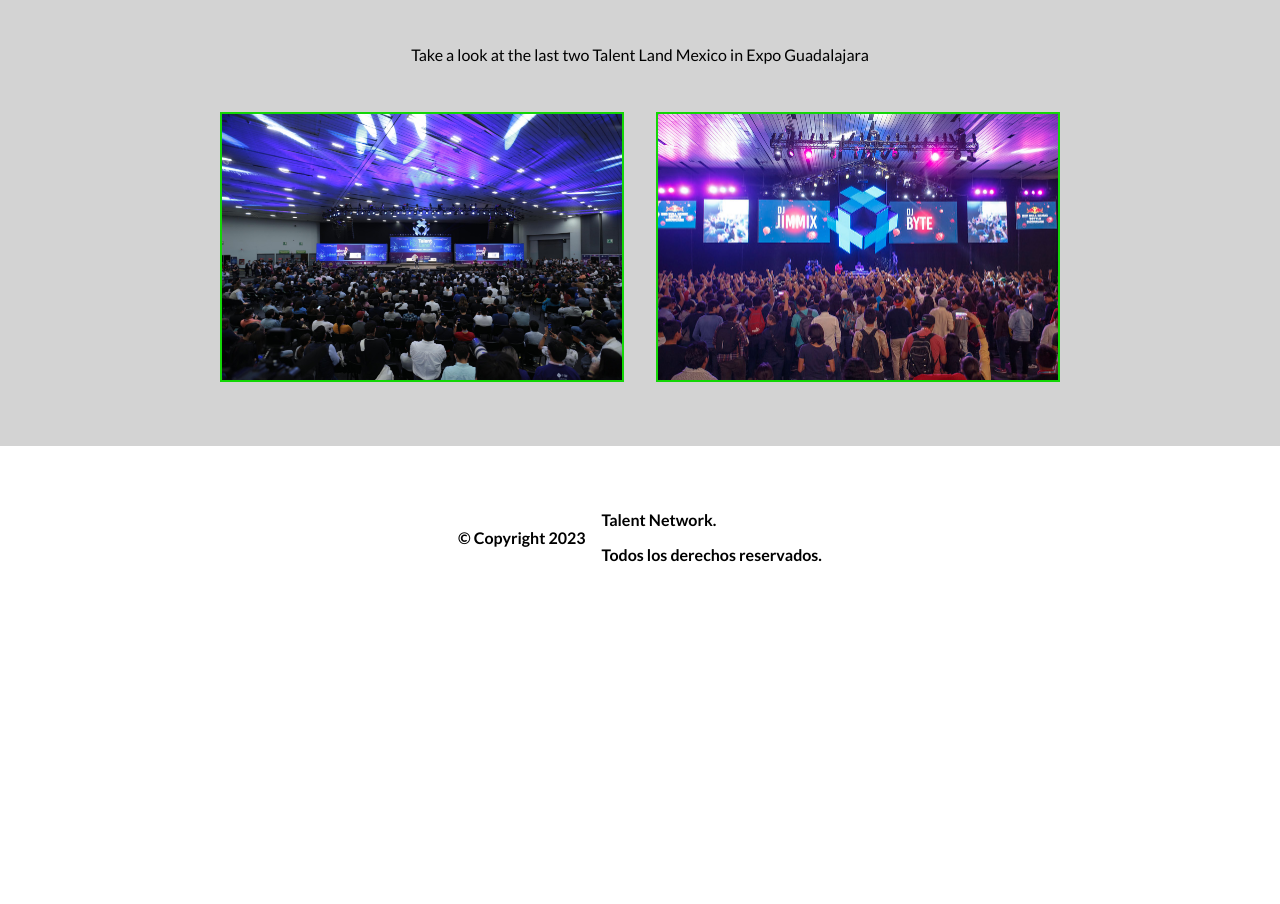
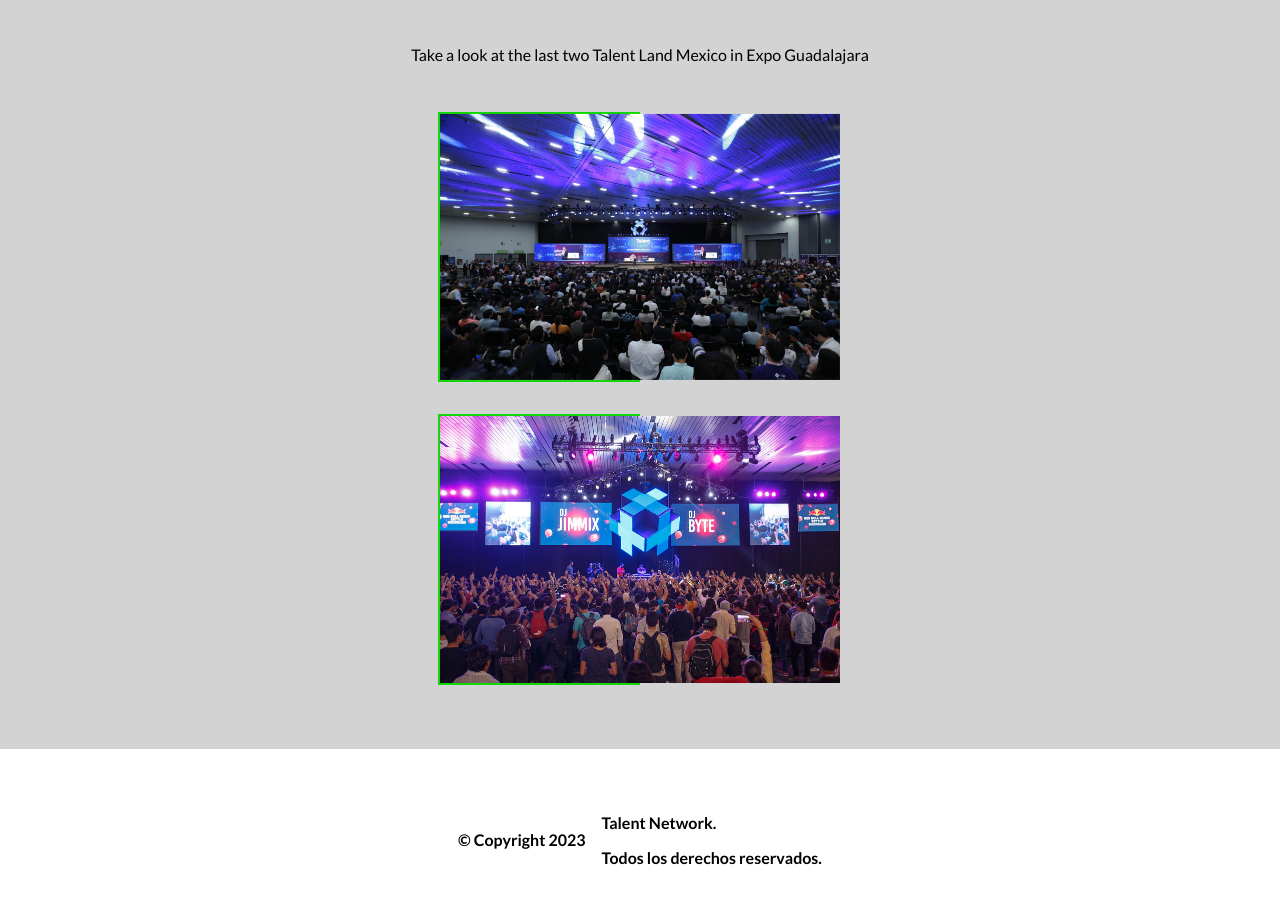
Before and after one commit to joramot/capstone_one_global_summit, a website: page about.html in a window 1280 px wide. Shown: the part 1515-2419 px from the top of the page. Before the commit the page ends 2143 px from the top, so only its background shows below. Drawn offline with Linux system fonts and the light colour scheme; a web font is replaced by a local one.

Commit message:
Fix issues linters in css

```diff
--- a/css/style.css
+++ b/css/style.css
@@ -307,7 +307,6 @@ footer {
 
 /* END Footer Section */
 
-
 /* About page */
 
 .about_headline {
@@ -580,4 +579,11 @@ header > div:nth-child(2) div p {
   .dropdown {
     display: none;
   }
+
+  .past_images {
+    display: flex;
+    flex-direction: column;
+    justify-content: center;
+    gap: 2rem;
+  }
 }
```
